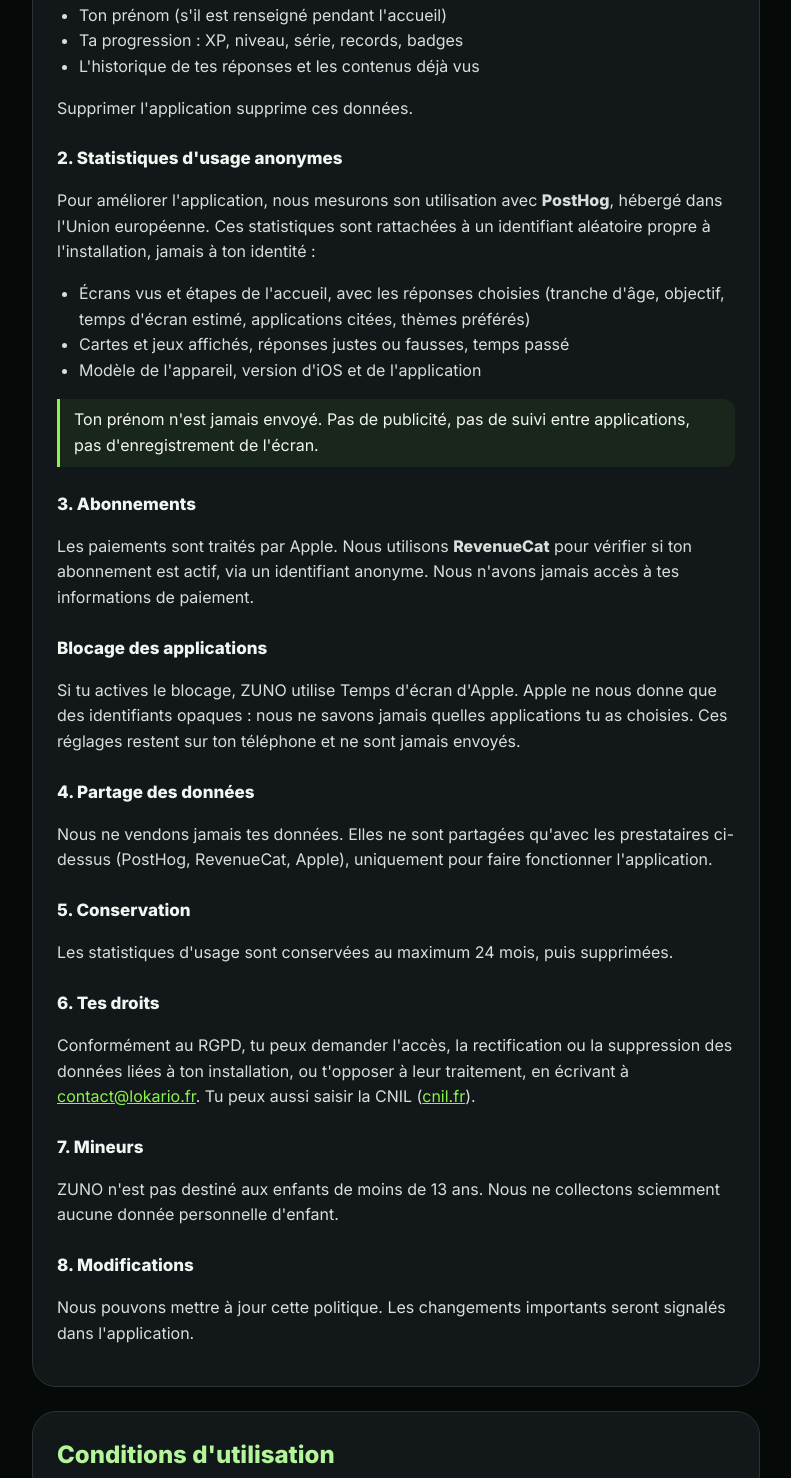
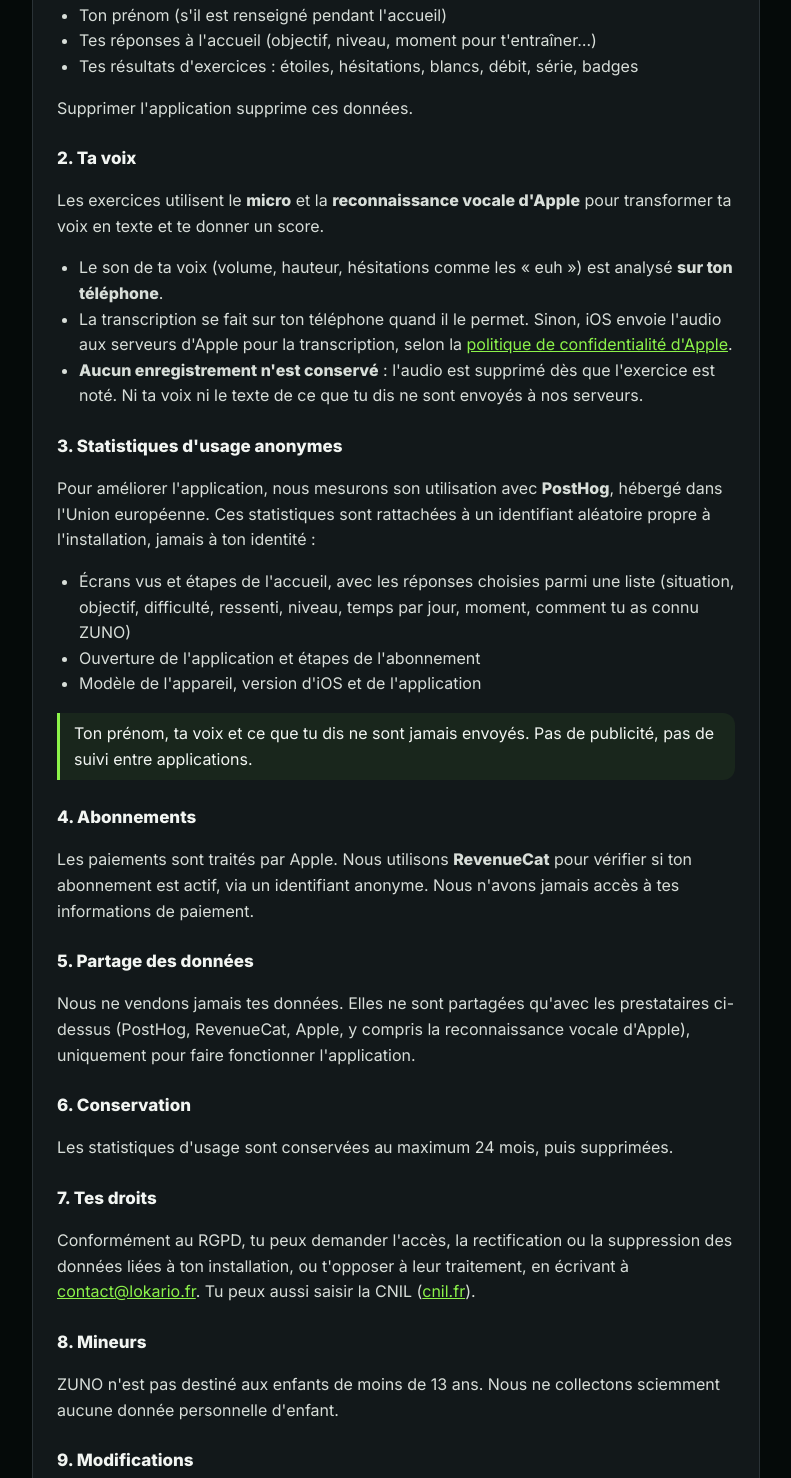
Before and after one commit to szrework-cloud/zuno-legal, a plain HTML site: page index.html in a window 1280 px wide. Shown: the part 623-2101 px from the top of the page, without its empty margins (244-1035 px from the left). Drawn offline with Linux system fonts and the light colour scheme.

Commit message:
docs: confidentialité et conditions pour l'entraînement à l'oral
Co-Authored-By: Claude Opus 5.5 <noreply@anthropic.com>

```diff
--- a/index.html
+++ b/index.html
@@ -72,39 +72,44 @@
     <p>ZUNO ne demande ni compte, ni email, ni mot de passe. Les informations suivantes sont stockées <strong>uniquement sur ton appareil</strong> et ne sont jamais envoyées à nos serveurs :</p>
     <ul>
       <li>Ton prénom (s'il est renseigné pendant l'accueil)</li>
-      <li>Ta progression : XP, niveau, série, records, badges</li>
-      <li>L'historique de tes réponses et les contenus déjà vus</li>
+      <li>Tes réponses à l'accueil (objectif, niveau, moment pour t'entraîner…)</li>
+      <li>Tes résultats d'exercices : étoiles, hésitations, blancs, débit, série, badges</li>
     </ul>
     <p>Supprimer l'application supprime ces données.</p>
 
-    <h3>2. Statistiques d'usage anonymes</h3>
+    <h3>2. Ta voix</h3>
+    <p>Les exercices utilisent le <strong>micro</strong> et la <strong>reconnaissance vocale d'Apple</strong> pour transformer ta voix en texte et te donner un score.</p>
+    <ul>
+      <li>Le son de ta voix (volume, hauteur, hésitations comme les « euh ») est analysé <strong>sur ton téléphone</strong>.</li>
+      <li>La transcription se fait sur ton téléphone quand il le permet. Sinon, iOS envoie l'audio aux serveurs d'Apple pour la transcription, selon la <a href="https://www.apple.com/legal/privacy/">politique de confidentialité d'Apple</a>.</li>
+      <li><strong>Aucun enregistrement n'est conservé</strong> : l'audio est supprimé dès que l'exercice est noté. Ni ta voix ni le texte de ce que tu dis ne sont envoyés à nos serveurs.</li>
+    </ul>
+
+    <h3>3. Statistiques d'usage anonymes</h3>
     <p>Pour améliorer l'application, nous mesurons son utilisation avec <strong>PostHog</strong>, hébergé dans l'Union européenne. Ces statistiques sont rattachées à un identifiant aléatoire propre à l'installation, jamais à ton identité :</p>
     <ul>
-      <li>Écrans vus et étapes de l'accueil, avec les réponses choisies (tranche d'âge, objectif, temps d'écran estimé, applications citées, thèmes préférés)</li>
-      <li>Cartes et jeux affichés, réponses justes ou fausses, temps passé</li>
+      <li>Écrans vus et étapes de l'accueil, avec les réponses choisies parmi une liste (situation, objectif, difficulté, ressenti, niveau, temps par jour, moment, comment tu as connu ZUNO)</li>
+      <li>Ouverture de l'application et étapes de l'abonnement</li>
       <li>Modèle de l'appareil, version d'iOS et de l'application</li>
     </ul>
-    <div class="note">Ton prénom n'est jamais envoyé. Pas de publicité, pas de suivi entre applications, pas d'enregistrement de l'écran.</div>
+    <div class="note">Ton prénom, ta voix et ce que tu dis ne sont jamais envoyés. Pas de publicité, pas de suivi entre applications.</div>
 
-    <h3>3. Abonnements</h3>
+    <h3>4. Abonnements</h3>
     <p>Les paiements sont traités par Apple. Nous utilisons <strong>RevenueCat</strong> pour vérifier si ton abonnement est actif, via un identifiant anonyme. Nous n'avons jamais accès à tes informations de paiement.</p>
 
-    <h3>Blocage des applications</h3>
-    <p>Si tu actives le blocage, ZUNO utilise Temps d'écran d'Apple. Apple ne nous donne que des identifiants opaques : nous ne savons jamais quelles applications tu as choisies. Ces réglages restent sur ton téléphone et ne sont jamais envoyés.</p>
+    <h3>5. Partage des données</h3>
+    <p>Nous ne vendons jamais tes données. Elles ne sont partagées qu'avec les prestataires ci-dessus (PostHog, RevenueCat, Apple, y compris la reconnaissance vocale d'Apple), uniquement pour faire fonctionner l'application.</p>
 
-    <h3>4. Partage des données</h3>
-    <p>Nous ne vendons jamais tes données. Elles ne sont partagées qu'avec les prestataires ci-dessus (PostHog, RevenueCat, Apple), uniquement pour faire fonctionner l'application.</p>
-
-    <h3>5. Conservation</h3>
+    <h3>6. Conservation</h3>
     <p>Les statistiques d'usage sont conservées au maximum 24 mois, puis supprimées.</p>
 
-    <h3>6. Tes droits</h3>
+    <h3>7. Tes droits</h3>
     <p>Conformément au RGPD, tu peux demander l'accès, la rectification ou la suppression des données liées à ton installation, ou t'opposer à leur traitement, en écrivant à <a href="mailto:contact@lokario.fr">contact@lokario.fr</a>. Tu peux aussi saisir la CNIL (<a href="https://www.cnil.fr">cnil.fr</a>).</p>
 
-    <h3>7. Mineurs</h3>
+    <h3>8. Mineurs</h3>
     <p>ZUNO n'est pas destiné aux enfants de moins de 13 ans. Nous ne collectons sciemment aucune donnée personnelle d'enfant.</p>
 
-    <h3>8. Modifications</h3>
+    <h3>9. Modifications</h3>
     <p>Nous pouvons mettre à jour cette politique. Les changements importants seront signalés dans l'application.</p>
   </section>
 
@@ -113,14 +118,14 @@
     <p>En utilisant ZUNO, tu acceptes les présentes conditions, en complément du <a href="https://www.apple.com/legal/internet-services/itunes/dev/stdeula/">contrat de licence standard d'Apple (EULA)</a>.</p>
 
     <h3>1. Le service</h3>
-    <p>ZUNO est une application d'apprentissage : un fil vertical de mini-leçons, questions et mini-jeux, pensé pour remplacer le scroll des réseaux sociaux.</p>
+    <p>ZUNO est une application d'entraînement à l'oral : des exercices à voix haute (lecture, virelangues, débats, prise de parole chronométrée…) notés automatiquement, pour parler avec plus d'aisance.</p>
 
     <h3>2. Âge</h3>
     <p>Tu dois avoir au moins 13 ans pour utiliser l'application.</p>
 
     <h3>3. Abonnement et paiement</h3>
     <ul>
-      <li>L'accès à ZUNO nécessite un abonnement payant (hebdomadaire ou annuel). Il n'y a pas d'essai gratuit.</li>
+      <li>L'accès à ZUNO nécessite un abonnement payant (hebdomadaire ou annuel). Un essai gratuit peut être proposé sur certaines formules : sa durée et le prix appliqué ensuite sont affichés avant l'achat.</li>
       <li>Le prix et la durée sont affichés clairement dans l'application avant l'achat.</li>
       <li>Le paiement est débité sur ton compte Apple à la confirmation de l'achat.</li>
       <li>L'abonnement se renouvelle automatiquement, sauf s'il est annulé au moins 24 heures avant la fin de la période en cours.</li>
@@ -129,7 +134,7 @@
     </ul>
 
     <h3>4. Contenu</h3>
-    <p>Nous vérifions nos contenus avec soin, mais une erreur reste possible. Tu peux en signaler une depuis chaque carte. Le contenu est fourni à titre éducatif et de divertissement.</p>
+    <p>Les scores sont calculés automatiquement et peuvent se tromper (un « euh » manqué ou compté en trop, un mot mal reconnu). Ils servent à t'entraîner, pas à t'évaluer officiellement. ZUNO ne remplace pas un orthophoniste ou un professionnel de santé.</p>
 
     <h3>5. Propriété intellectuelle</h3>
     <p>ZUNO, son nom, son logo et ses contenus sont protégés. Tu ne peux pas les copier, les modifier ni les redistribuer.</p>
@@ -183,7 +188,7 @@
     <ul>
       <li>PostHog Inc. — statistiques d'usage, hébergées dans l'Union européenne</li>
       <li>RevenueCat, Inc. — vérification des abonnements</li>
-      <li>Apple Inc. — distribution et paiements (App Store)</li>
+      <li>Apple Inc. — distribution et paiements (App Store), reconnaissance vocale</li>
     </ul>
   </section>
 
```
